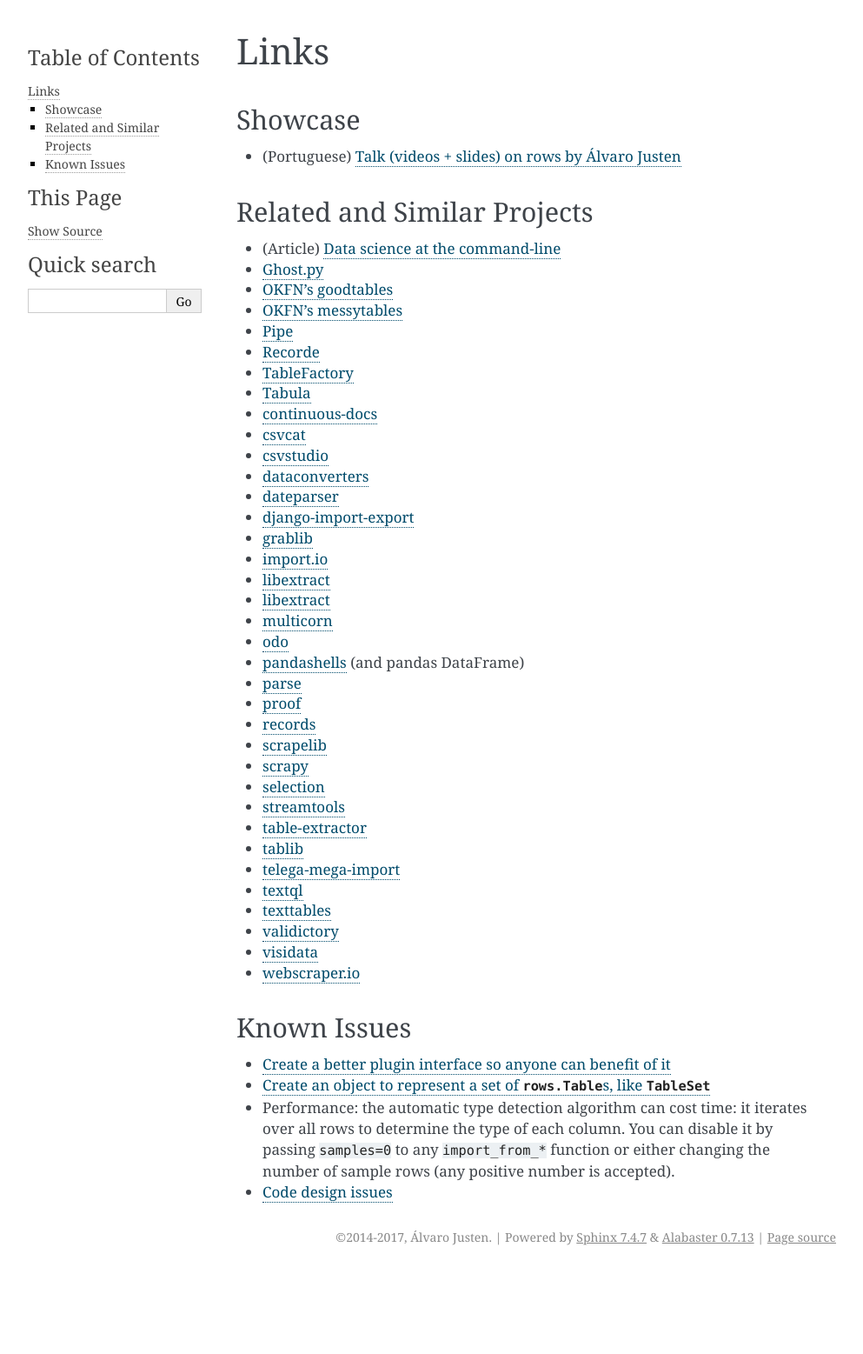
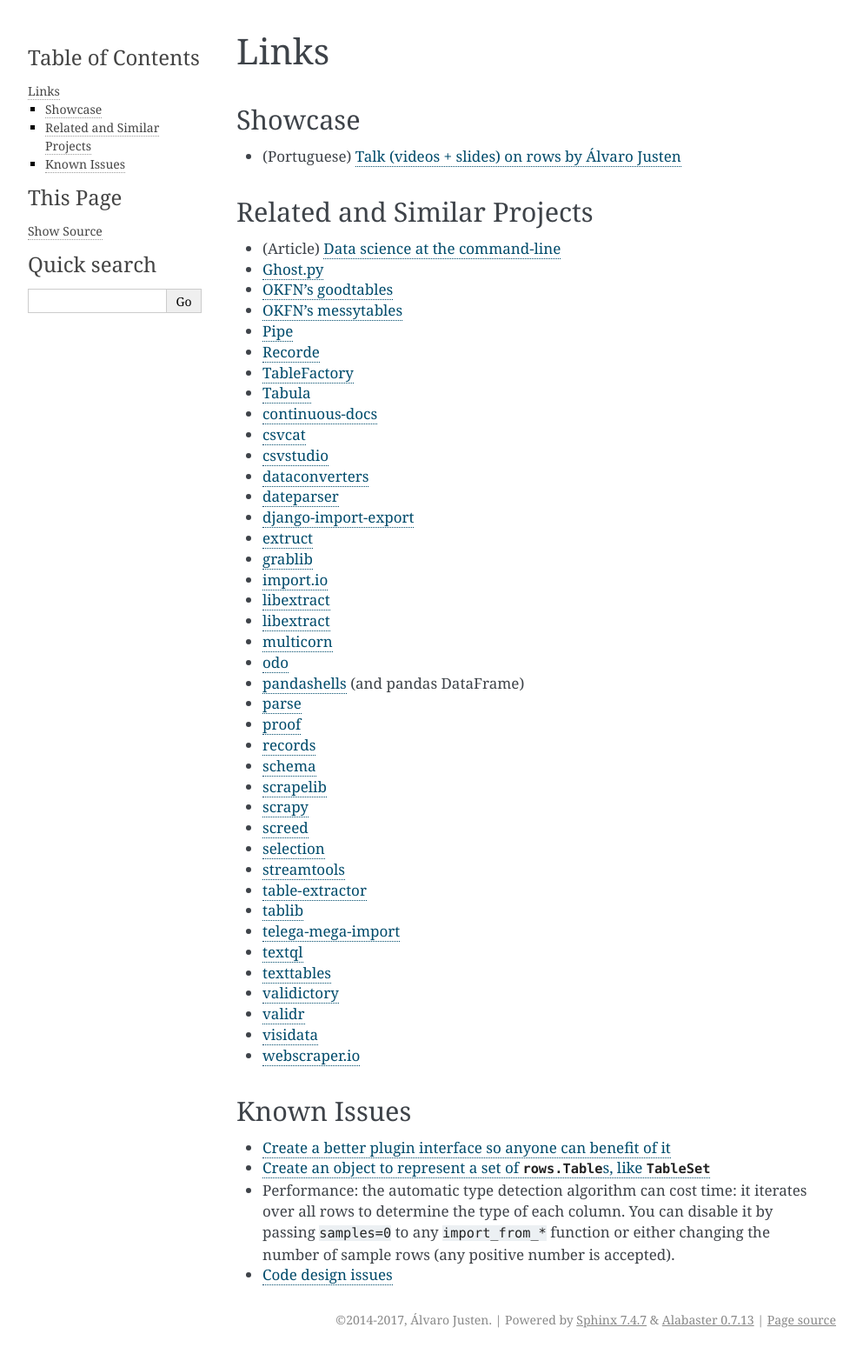
Before and after one commit to turicas/rows, a Sphinx documentation site: the page built from docs/links.md, in a window 1280 px wide. Shown: the whole page at 87% size, without its empty margins (148-1141 px from the left). Built offline with Sphinx 7.4.7, drawn with Linux system fonts in a browser that asks for light colours; before the commit the page ends 1462 px from its top, so only the background shows below that.

Commit message:
Add more links

```diff
--- a/docs/links.md
+++ b/docs/links.md
@@ -22,6 +22,7 @@
 - [dataconverters](https://github.com/okfn/dataconverters)
 - [dateparser](https://github.com/scrapinghub/dateparser)
 - [django-import-export](https://github.com/django-import-export/django-import-export)
+- [extruct](https://github.com/scrapinghub/extruct)
 - [grablib](https://github.com/lorien/grab)
 - [import.io](http://import.io/)
 - [libextract](https://github.com/datalib/libextract)
@@ -32,8 +33,10 @@
 - [parse](https://github.com/r1chardj0n3s/parse)
 - [proof](https://github.com/wireservice/proof)
 - [records](https://github.com/kennethreitz/records)
+- [schema](https://pypi.python.org/pypi/schema)
 - [scrapelib](https://github.com/jamesturk/scrapelib)
 - [scrapy](http://scrapy.org/)
+- [screed](https://github.com/ctb/screed)
 - [selection](https://github.com/lorien/selection)
 - [streamtools](http://blog.nytlabs.com/streamtools/)
 - [table-extractor](https://pypi.python.org/pypi/table-extractor)
@@ -42,6 +45,7 @@
 - [textql](https://github.com/dinedal/textql)
 - [texttables](https://github.com/Taywee/texttables)
 - [validictory](https://github.com/jamesturk/validictory)
+- [validr](https://pypi.python.org/pypi/validr)
 - [visidata](https://github.com/saulpw/visidata/)
 - [webscraper.io](http://webscraper.io/)
 
```
